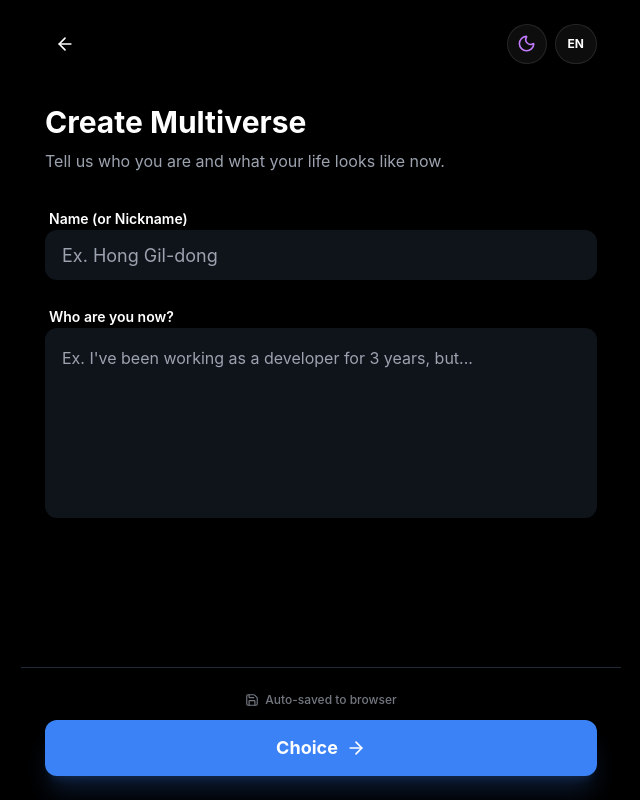
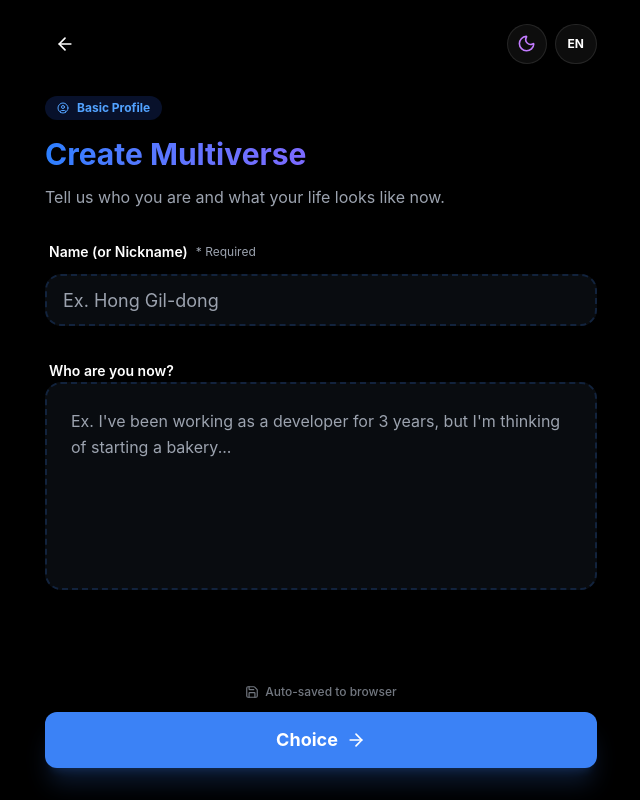
Before and after one commit to morebesean/multiverse-story, a Next.js app: page /profile in a window 1280 px wide. Shown: the whole page, without its empty margins (319-959 px from the left). Built offline with nearby package versions, Linux system fonts and the light colour scheme; a web font is replaced by a local one.

Commit message:
style: Polish UI with fixed gradients, consistent profile style, and cleaner result page

```diff
--- a/src/app/page.tsx
+++ b/src/app/page.tsx
@@ -19,7 +19,7 @@ export default function Home() {
 
       <Header />
 
-      <div className="relative z-10 w-full text-center space-y-12 px-6 pt-4 animate-fade-in-up">
+      <div className="relative z-10 w-full text-center space-y-12 px-6 pt-24 animate-fade-in-up">
 
         {/* Hero Section */}
         <div className="space-y-6">
@@ -76,19 +76,22 @@ export default function Home() {
       </div>
 
       {/* Fixed Bottom CTA */}
-      <div className="fixed bottom-0 w-full max-w-[600px] p-6 bg-background/80 backdrop-blur-xl border-t border-border z-50">
+      <div className="fixed bottom-0 w-full max-w-[600px] z-50">
+        <div className="w-full h-24 bg-gradient-to-t from-background via-background/90 to-transparent absolute bottom-0 left-0 -z-10" />
+        <div className="p-6 pb-8">
           <div className="flex flex-col items-center gap-3 w-full">
             <p className="text-xs text-muted-foreground font-medium animate-pulse">
               {t("landing.login")}
             </p>
             <Link href="/profile" className="w-full">
-            <Button size="lg" className="w-full text-lg h-14 font-bold shadow-xl shadow-primary/20">
+              <Button size="lg" className="w-full text-lg h-14 font-bold shadow-xl shadow-primary/20 bg-primary hover:bg-primary/90">
                 {t("landing.cta")}
                 <ArrowRight className="ml-2 w-5 h-5" />
               </Button>
             </Link>
           </div>
         </div>
+      </div>
 
     </main>
   );
--- a/src/app/profile/page.tsx
+++ b/src/app/profile/page.tsx
@@ -2,7 +2,7 @@
 
 import { useState, useEffect } from "react";
 import { useRouter } from "next/navigation";
-import { ArrowRight, Save } from "lucide-react";
+import { ArrowRight, Save, UserCircle } from "lucide-react";
 import { useLanguage } from "@/components/language-provider";
 import { Header } from "@/components/header";
 import { Button } from "@/components/ui/button";
@@ -44,26 +44,33 @@ export default function ProfilePage() {
     if (isLoading) return null;
 
     return (
-        <main className="flex-1 flex flex-col items-center justify-start relative bg-background text-foreground pb-36">
+        <main className="flex-1 flex flex-col items-center justify-start relative bg-background text-foreground pb-40">
             <Header />
 
-            <div className="w-full px-6 pt-4 space-y-8 animate-fade-in-up">
+            <div className="w-full px-6 pt-24 space-y-8 animate-fade-in-up">
 
-                {/* Title Section */}
-                <div className="space-y-2 text-left">
-                    <h2 className="text-3xl font-bold text-foreground">
+                {/* Title Section with Badge */}
+                <div className="space-y-4 text-left">
+                    <div className="inline-flex items-center gap-2 px-3 py-1 bg-blue-100 dark:bg-blue-900/30 text-blue-600 dark:text-blue-400 text-xs font-bold rounded-full">
+                        <UserCircle className="w-3 h-3" />
+                        Basic Profile
+                    </div>
+                    <div>
+                        <h2 className="text-3xl font-bold bg-clip-text text-transparent bg-gradient-to-r from-blue-500 to-purple-500 pb-1">
                             {t("input.title")}
                         </h2>
-                    <p className="text-muted-foreground whitespace-pre-line leading-relaxed">
+                        <p className="text-muted-foreground whitespace-pre-line leading-relaxed mt-2">
                             {t("landing.feature.profile.desc").split('\n')[1] || t("landing.feature.profile.desc")}
                         </p>
                     </div>
+                </div>
 
                 {/* Form Section */}
-                <form id="profile-form" onSubmit={handleSubmit} className="space-y-6">
+                <form id="profile-form" onSubmit={handleSubmit} className="space-y-8">
                     <div className="space-y-3">
-                        <label htmlFor="nickname" className="text-sm font-semibold ml-1 text-foreground">
+                        <label htmlFor="nickname" className="text-sm font-semibold ml-1 text-foreground flex items-center gap-2">
                             {t("input.nickname")}
+                            <span className="text-xs font-normal text-muted-foreground">* Required</span>
                         </label>
                         <Input
                             id="nickname"
@@ -72,7 +79,7 @@ export default function ProfilePage() {
                             value={formData.nickname}
                             onChange={handleChange}
                             placeholder="Ex. Hong Gil-dong"
-                            className="bg-secondary/50 border-transparent focus:bg-background focus:border-primary/50 text-lg py-6"
+                            className="w-full bg-secondary/30 border-2 border-dashed border-primary/20 focus:border-primary/50 focus:bg-background text-lg py-6 rounded-2xl transition-all"
                         />
                     </div>
 
@@ -87,15 +94,17 @@ export default function ProfilePage() {
                             rows={6}
                             value={formData.currentSituation}
                             onChange={handleChange}
-                            placeholder="Ex. I've been working as a developer for 3 years, but..."
-                            className="bg-secondary/50 border-transparent focus:bg-background focus:border-primary/50 text-base leading-relaxed p-4 min-h-[150px]"
+                            placeholder="Ex. I've been working as a developer for 3 years, but I'm thinking of starting a bakery..."
+                            className="w-full bg-secondary/30 border-2 border-dashed border-primary/20 focus:border-primary/50 focus:bg-background text-base leading-relaxed p-6 min-h-[150px] resize-none rounded-2xl transition-all"
                         />
                     </div>
                 </form>
             </div>
 
             {/* Fixed Bottom CTA */}
-            <div className="fixed bottom-0 w-full max-w-[600px] p-6 bg-background/80 backdrop-blur-xl border-t border-border z-40">
+            <div className="fixed bottom-0 w-full max-w-[600px] z-40">
+                <div className="w-full h-32 bg-gradient-to-t from-background via-background/90 to-transparent absolute bottom-0 left-0 -z-10" />
+                <div className="p-6 pb-8">
                     <div className="flex flex-col items-center gap-3 w-full">
                         <div className="flex items-center gap-1.5 text-xs text-muted-foreground font-medium animate-pulse">
                             <Save className="w-3.5 h-3.5" />
@@ -112,6 +121,7 @@ export default function ProfilePage() {
                         </Button>
                     </div>
                 </div>
+            </div>
         </main>
     );
 }
--- a/src/app/result/page.tsx
+++ b/src/app/result/page.tsx
@@ -2,7 +2,7 @@
 
 import { useEffect, useState, useRef } from "react";
 import { useRouter } from "next/navigation";
-import { Loader2, RefreshCw, Share2 } from "lucide-react";
+import { Loader2 } from "lucide-react";
 import ReactMarkdown from "react-markdown";
 import { useLanguage } from "@/components/language-provider";
 import { Header } from "@/components/header";
@@ -95,10 +95,10 @@ export default function ResultPage() {
     }
 
     return (
-        <main className="flex-1 flex flex-col items-center justify-start relative bg-background text-foreground pb-32">
+        <main className="flex-1 flex flex-col items-center justify-start relative bg-background text-foreground pb-40">
             <Header />
 
-            <div className="w-full px-6 pt-4 space-y-6 animate-fade-in-up">
+            <div className="w-full px-6 pt-24 space-y-6 animate-fade-in-up">
 
                 {/* Header Information */}
                 <div className="space-y-3 pb-6 border-b border-border/50">
@@ -124,7 +124,9 @@ export default function ResultPage() {
             </div>
 
             {/* Fixed Bottom CTA */}
-            <div className="fixed bottom-0 w-full max-w-[600px] p-4 bg-background/90 backdrop-blur-xl border-t border-border z-40">
+            <div className="fixed bottom-0 w-full max-w-[600px] z-40">
+                <div className="w-full h-32 bg-gradient-to-t from-background via-background/90 to-transparent absolute bottom-0 left-0 -z-10" />
+                <div className="p-6 pb-8">
                     <div className="grid grid-cols-2 gap-3">
                         <Button
                             variant="secondary"
@@ -132,7 +134,6 @@ export default function ResultPage() {
                             onClick={() => router.push("/scenario")}
                             className="w-full font-bold h-12 rounded-xl"
                         >
-                        <RefreshCw className="w-4 h-4 mr-2" />
                             {t("result.retry")}
                         </Button>
 
@@ -141,9 +142,9 @@ export default function ResultPage() {
                             onClick={() => alert("Coming Soon!")}
                             className="w-full font-bold h-12 rounded-xl"
                         >
-                        <Share2 className="w-4 h-4 mr-2" />
                             {t("result.share")}
                         </Button>
+                    </div>
                 </div>
             </div>
         </main>
--- a/src/app/scenario/page.tsx
+++ b/src/app/scenario/page.tsx
@@ -33,10 +33,10 @@ export default function ScenarioPage() {
     if (isLoading) return null;
 
     return (
-        <main className="flex-1 flex flex-col items-center justify-start relative bg-background text-foreground pb-32">
+        <main className="flex-1 flex flex-col items-center justify-start relative bg-background text-foreground pb-40">
             <Header />
 
-            <div className="w-full px-6 pt-4 space-y-8 animate-fade-in-up">
+            <div className="w-full px-6 pt-24 space-y-8 animate-fade-in-up">
 
                 {/* Title Section */}
                 <div className="space-y-4 text-left">
@@ -72,7 +72,9 @@ export default function ScenarioPage() {
             </div>
 
             {/* Fixed Bottom CTA */}
-            <div className="fixed bottom-0 w-full max-w-[600px] p-6 bg-background/80 backdrop-blur-xl border-t border-border z-40">
+            <div className="fixed bottom-0 w-full max-w-[600px] z-40">
+                <div className="w-full h-32 bg-gradient-to-t from-background via-background/90 to-transparent absolute bottom-0 left-0 -z-10" />
+                <div className="p-6 pb-8">
                     <Button
                         type="submit"
                         form="scenario-form"
@@ -83,6 +85,7 @@ export default function ScenarioPage() {
                         <ArrowRight className="ml-2 w-5 h-5" />
                     </Button>
                 </div>
+            </div>
         </main>
     );
 }
--- a/src/components/header.tsx
+++ b/src/components/header.tsx
@@ -33,7 +33,8 @@ export function Header() {
     };
 
     return (
-        <header className="sticky top-0 w-full p-6 flex justify-between items-center z-50 bg-background/80 backdrop-blur-md">
+        <header className="fixed top-0 left-1/2 -translate-x-1/2 w-full max-w-[600px] p-6 flex justify-between items-center z-50 bg-background/0 backdrop-blur-[2px]">
+            <div className="absolute inset-0 bg-gradient-to-b from-background/90 via-background/50 to-transparent -z-10" />
             <div className="flex items-center gap-2">
                 {showBackButton && (
                     <Button variant="ghost" size="sm" onClick={handleBack} className="mr-2 rounded-full w-10 h-10 p-0">
```
Lines whose indentation alone changed are shown as unchanged.
